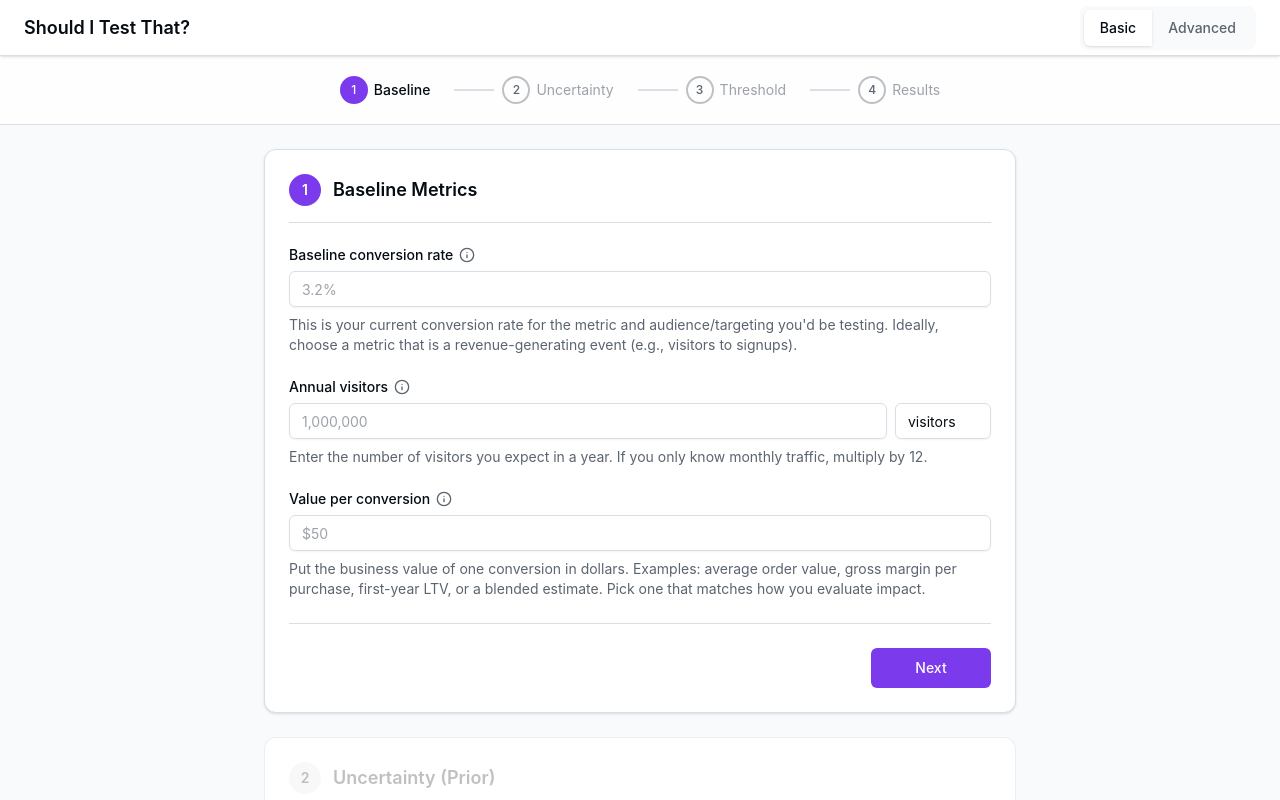
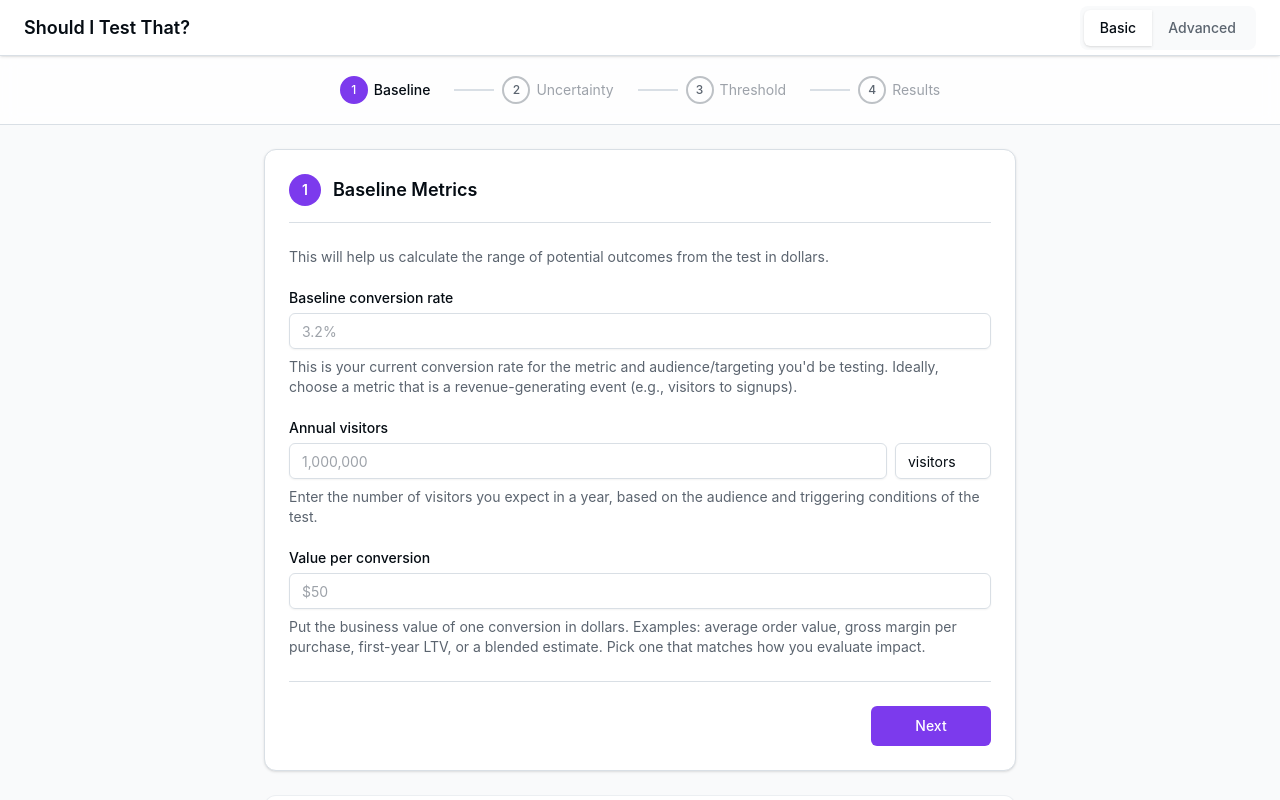
Before and after one commit to ryanlucht/should-i-test-that, a React (Vite) app: page / in a window 1280 px wide. Both pictures are taken after a click on the button "Get Started". Shown: the top 800 px of the page. Built offline with nearby package versions, Linux system fonts and the light colour scheme.

Commit message:
feat(6.1-05): update BaselineMetricsForm helper text and remove redundant tooltips
- Add section helper text at top of form
- Remove tooltip props from all three fields (CR, annual visitors, value per conversion)
- Update annual visitors helper text per spec

```diff
--- a/src/components/forms/BaselineMetricsForm.tsx
+++ b/src/components/forms/BaselineMetricsForm.tsx
@@ -149,13 +149,17 @@ export const BaselineMetricsForm = forwardRef<BaselineMetricsFormHandle>(
     return (
       <FormProvider {...methods}>
         <form className="space-y-6" onSubmit={(e) => e.preventDefault()}>
+          {/* Section helper text */}
+          <p className="text-sm text-muted-foreground">
+            This will help us calculate the range of potential outcomes from the test in dollars.
+          </p>
+
           {/* Baseline Conversion Rate */}
           <PercentageInput
             name="baselineConversionRate"
             label="Baseline conversion rate"
             placeholder="3.2%"
             helpText="This is your current conversion rate for the metric and audience/targeting you'd be testing. Ideally, choose a metric that is a revenue-generating event (e.g., visitors to signups)."
-            tooltip="The percentage of visitors who complete the desired action before any changes."
             error={errors.baselineConversionRate?.message}
           />
 
@@ -164,8 +168,7 @@ export const BaselineMetricsForm = forwardRef<BaselineMetricsFormHandle>(
             name="annualVisitors"
             label={`Annual ${unitLabel || 'visitors'}`}
             placeholder="1,000,000"
-            helpText={`Enter the number of ${unitLabel || 'visitors'} you expect in a year. If you only know monthly traffic, multiply by 12.`}
-            tooltip="Your annualized traffic volume. This determines how much revenue impact a lift percentage translates to."
+            helpText="Enter the number of visitors you expect in a year, based on the audience and triggering conditions of the test."
             error={errors.annualVisitors?.message}
             unitLabelValue={unitLabel}
             onUnitLabelChange={handleUnitLabelChange}
@@ -177,7 +180,6 @@ export const BaselineMetricsForm = forwardRef<BaselineMetricsFormHandle>(
             label="Value per conversion"
             placeholder="$50"
             helpText="Put the business value of one conversion in dollars. Examples: average order value, gross margin per purchase, first-year LTV, or a blended estimate. Pick one that matches how you evaluate impact."
-            tooltip="The dollar value your business gains from each conversion event."
             error={errors.valuePerConversion?.message}
           />
         </form>
```
